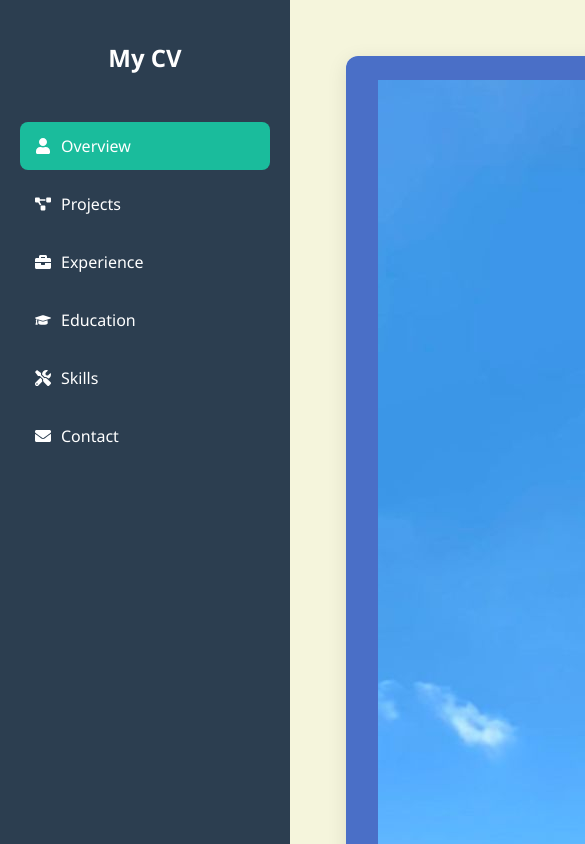
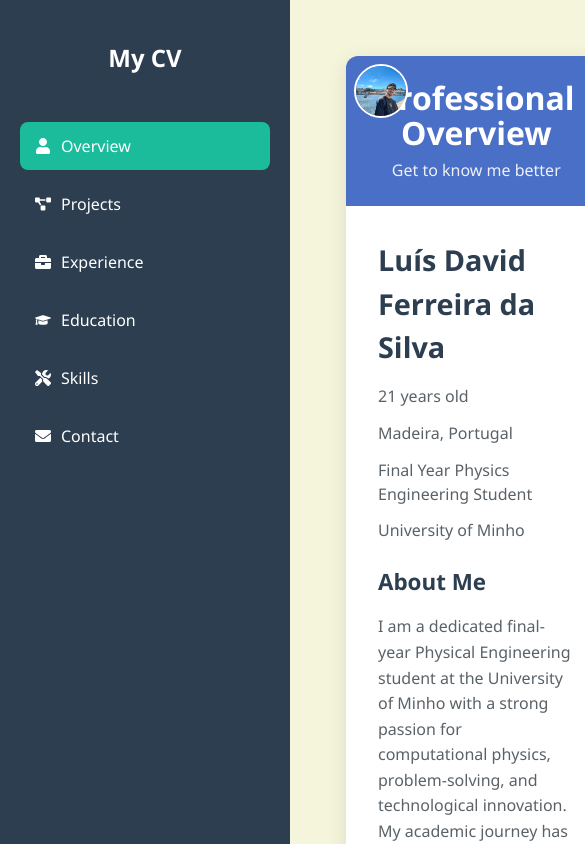
Before and after one commit to UnkowwnPhysics/CV, a React (Vite) app: page / in a window 390 px wide. Shown: the top 844 px of the page, 585 px wide, since content can reach past the window. Built offline with nearby package versions, Linux system fonts and the light colour scheme.

Commit message:
Update Overview.css

```diff
--- a/src/components/MainContent/Overview.css
+++ b/src/components/MainContent/Overview.css
@@ -12,7 +12,19 @@
   background: #4a6fc7;
   color: white;
   padding: 1.5rem 2rem;
+  position: relative;
   text-align: center;
+}
+
+.profile-avatar {
+  width: 60px;
+  height: 60px;
+  border-radius: 50%;
+  object-fit: cover;
+  border: 2px solid #fff;
+  position: absolute;
+  top: 1rem;
+  left: 1rem;
 }
 
 .overview-header h1 {
@@ -27,44 +39,6 @@
 
 .overview-content {
   padding: 2rem;
-}
-
-.profile-section {
-  display: flex;
-  margin-bottom: 2.5rem;
-  gap: 2rem;
-  align-items: center;
-}
-
-.profile-icon-container {
-  position: relative;
-  flex-shrink: 0;
-  display: flex;
-  flex-direction: column;
-  align-items: center;
-}
-
-.profile-image {
-  width: 200px;
-  height: 200px;
-  border-radius: 50%;
-  object-fit: cover;
-  border: 4px solid #4a6fc7;
-  box-shadow: 0 5px 15px rgba(0, 0, 0, 0.1);
-}
-
-.photo-overlay {
-  margin-top: 1rem;
-  background: #4a6fc7;
-  color: white;
-  padding: 0.5rem 1rem;
-  border-radius: 20px;
-  font-size: 0.8rem;
-  white-space: nowrap;
-}
-
-.profile-details {
-  flex-grow: 1;
 }
 
 .profile-details h2 {
@@ -141,21 +115,14 @@
     margin: 1rem;
   }
 
-  .profile-section {
-    flex-direction: column;
-    text-align: center;
-  }
-
-  .detail-item {
-    justify-content: center;
-  }
-
   .facts-grid {
     grid-template-columns: 1fr;
   }
 
-  .profile-image {
-    width: 150px;
-    height: 150px;
+  .profile-avatar {
+    width: 50px;
+    height: 50px;
+    top: 0.5rem;
+    left: 0.5rem;
   }
 }
```
